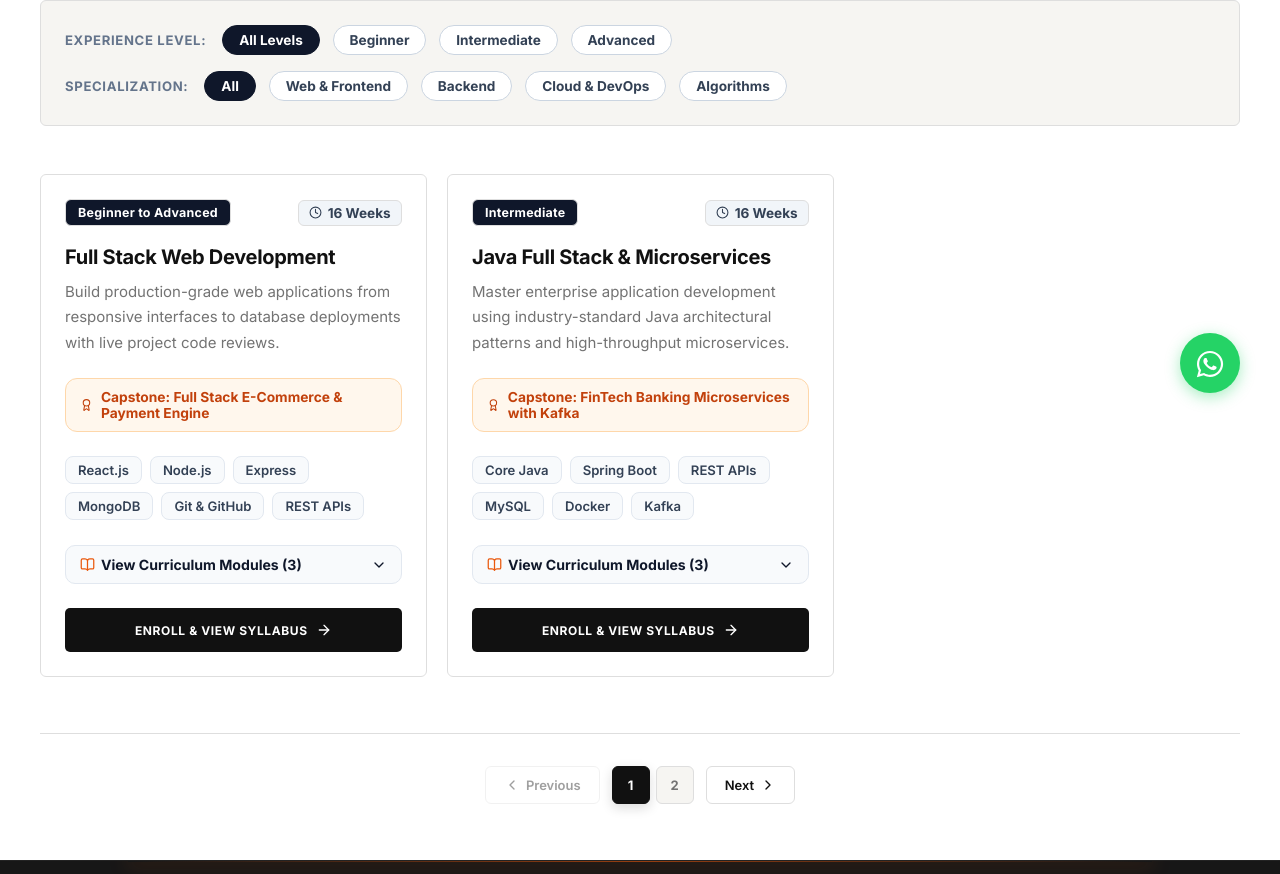
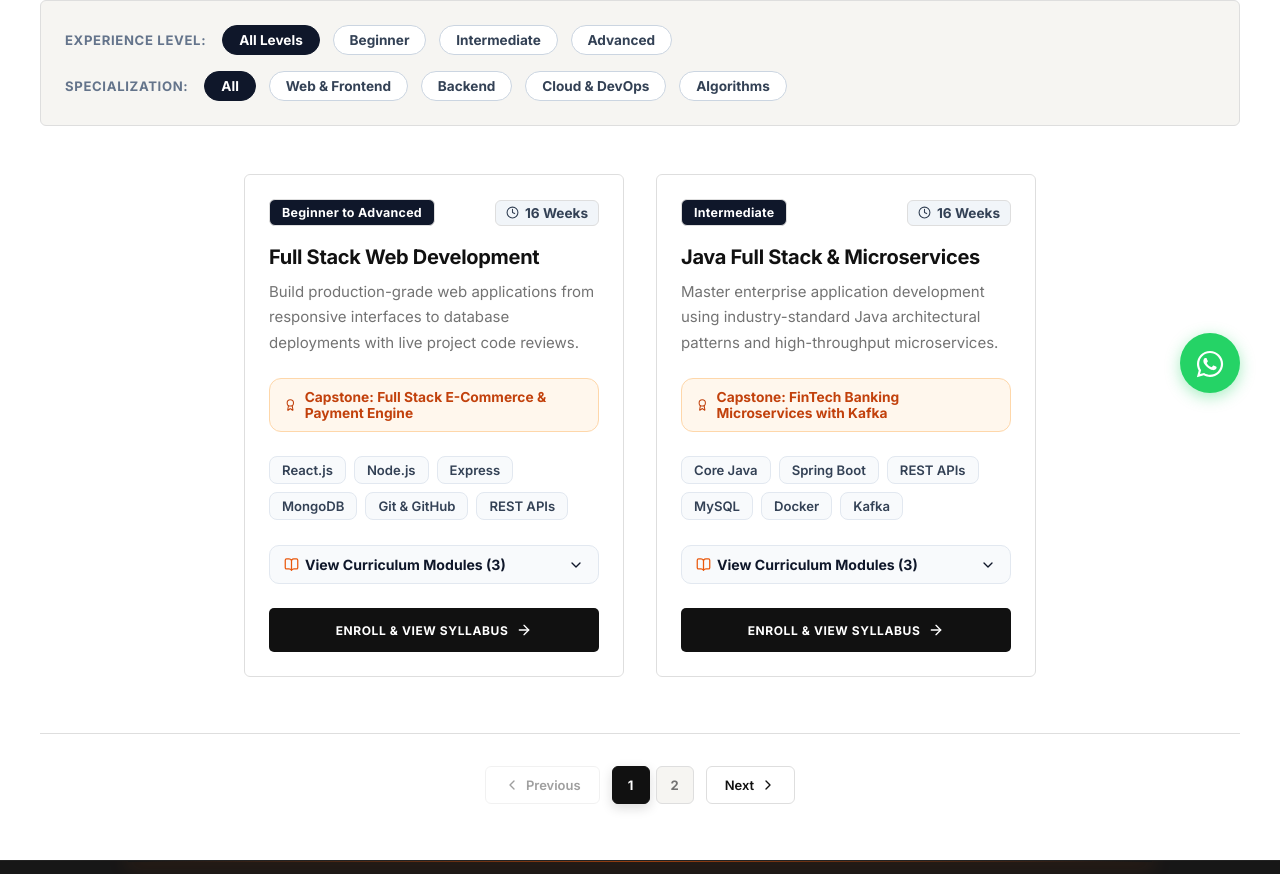
Before and after one commit to vinayaka2003/training-institute, a React (Vite) app: page /course-details in a window 1280 px wide. Shown: the part 367-1241 px from the top of the page. Built offline with nearby package versions, Linux system fonts and the light colour scheme.

Commit message:
fix(ui): center compact course cards and equalize layout

```diff
--- a/src/styles/courses.css
+++ b/src/styles/courses.css
@@ -105,9 +105,12 @@
    COURSE CARDS & INTERACTIVE ACCORDIONS
    ========================================= */
 .courses-grid {
-  display: grid;
-  grid-template-columns: repeat(auto-fill, minmax(min(100%, 300px), 1fr));
-  gap: var(--grid-gap);
+  display: flex;
+  justify-content: center;
+  flex-wrap: wrap;
+  gap: 2rem;
+  width: 100%;
+  margin: 0 auto;
 }
 
 .course-card {
@@ -115,14 +118,16 @@
   border: 1px solid var(--color-border);
   border-radius: 6px;
   padding: 24px;
+  width: 100%;
+  max-width: 380px;
+  height: 100%;
   display: flex;
   flex-direction: column;
-  justify-content: space-between;
+  transform: translateY(0);
+  transition: transform 0.25s ease, box-shadow 0.25s ease, border-color 0.25s ease;
+  will-change: transform;
   box-shadow: none;
   position: relative;
-  transition: transform 0.25s ease,
-              box-shadow 0.25s ease,
-              border-color 0.25s ease;
 }
 
 @media (hover: hover) {
@@ -295,6 +300,7 @@
   text-transform: uppercase;
   transition: all 0.25s ease;
   box-shadow: none;
+  margin-top: auto;
 }
 
 .course-learn-btn:hover {
@@ -306,6 +312,10 @@
 @media (max-width: 650px) {
   .courses-grid {
     grid-template-columns: 1fr;
+  }
+
+  .course-card {
+    max-width: 100%;
   }
 
   .courses-title {
```
